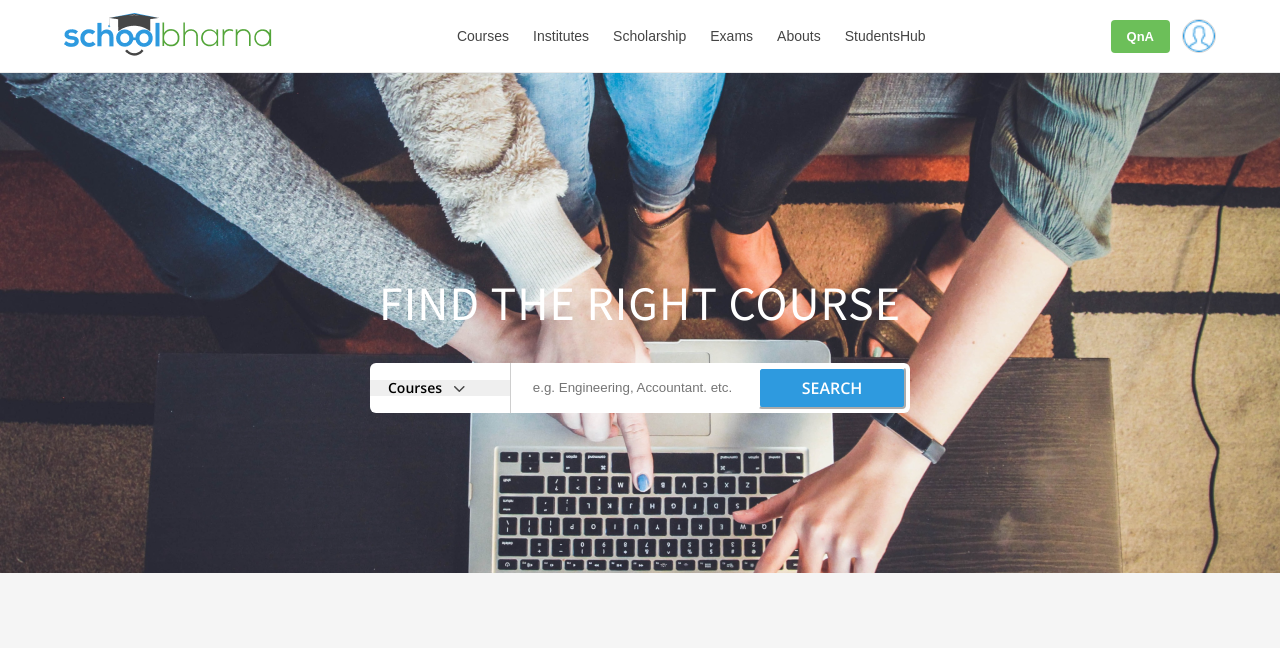
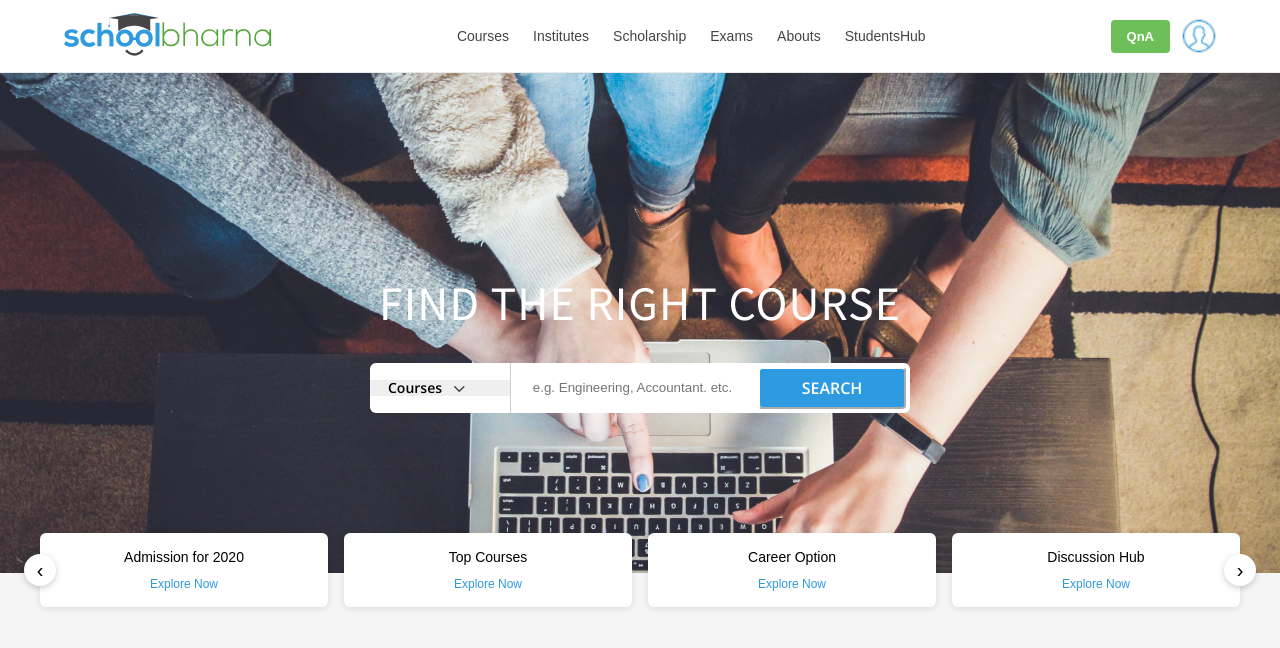
Before and after one commit to bibashmanjusubedi/schoolbharna-ui, a React (Vite) app: page / in a window 1280 px wide. Shown: the top 648 px of the page. Built offline with nearby package versions, Linux system fonts and the light colour scheme.

Commit message:
feat(Home Page): Cards and Arrow

```diff
--- /dev/null
+++ b/src/components/layout/HomeCards.css
@@ -0,0 +1,63 @@
+.home-cards{
+    width: 100%;
+    margin-top:-40px;
+    position:relative;
+    z-index:5;
+}
+
+
+.home-cards-wrapper{
+    max-width:1200px;
+    margin:0 auto;
+    position:relative;
+}
+
+
+.home-cards-container{
+    display:flex;
+    gap:16px;
+    justify-content: center;
+}
+
+
+.card{
+    flex:1;
+    background:#fff;
+    padding:16px;
+    border-radius: 6px;
+    box-shadow:0 2px 6px rgba(0,0,0,0.1);
+    font-size:14px;
+    text-align:center;
+}
+
+
+.card span{
+    display:block;
+    color:#2e9adf;
+    font-size:12px;
+    margin-top:12px;
+}
+
+/* Arrows */
+.arrow{
+    position:absolute;
+    top:50%;
+    transform:translateY(-50%);
+    width:32px;
+    height:32px;
+    border-radius: 50%;
+    border:none;
+    background:white;
+    box-shadow:0 2px 6px rgba(0,0,0,0.2);
+    cursor:pointer;
+    font-size:20px;
+}
+
+
+.arrow.left{
+    left:-16px;
+}
+
+.arrow.right{
+    right:-16px;
+}
--- /dev/null
+++ b/src/components/layout/HomeCards.jsx
@@ -0,0 +1,58 @@
+import "./HomeCards.css";
+import { useState } from "react";
+
+const cards = [
+    "Admission for 2020",
+    "Top Courses",
+    "Career Option",
+    "Discussion Hub"
+]
+
+
+export default function HomeCards(){
+    const [startIndex,setStartIndex] = useState(0);
+    const visibleCards = 4;
+
+    const handlePrev = () => {
+        setStartIndex((prev) =>
+            prev === 0 ? cards.length - visibleCards : prev - 1
+        );
+    };
+
+    const handleNext = () => {
+        setStartIndex((prev) =>
+            prev >= cards.length - visibleCards ? 0 : prev + 1
+        );
+    };
+
+
+    return (
+        <section className="home-cards">
+            <div className = "home-cards-wrapper">
+
+                {/* LEFT ARROW */}
+                <button className = "arrow left" onClick = {handlePrev}>
+                    &#8249;
+                </button>
+
+                {/* CARDS */}
+                <div className="home-cards-container">
+                    {cards
+                        .slice(startIndex,startIndex + visibleCards)
+                        .map((card,index) => (
+                            <div className = "card" key={index}>
+                            {card}
+                            <span>Explore Now</span>
+                            </div>
+                        ))}
+                </div>
+
+                {/* RIGHT ARROW */}
+                <button className="arrow right" onClick={handleNext}>
+                    &#8250;
+                </button>
+
+            </div>
+        </section>
+    );
+}
--- a/src/pages/Home.jsx
+++ b/src/pages/Home.jsx
@@ -1,11 +1,13 @@
 import Navbar from "../components/layout/Navbar";
 import FindTheRightCourse from "../components/layout/Hero";
+import HomeCards from "../components/layout/HomeCards";
 
 export default function Home(){
     return(
         <>
             <Navbar/>
             <FindTheRightCourse/>
+            <HomeCards />
         </>
     )
 }
```
